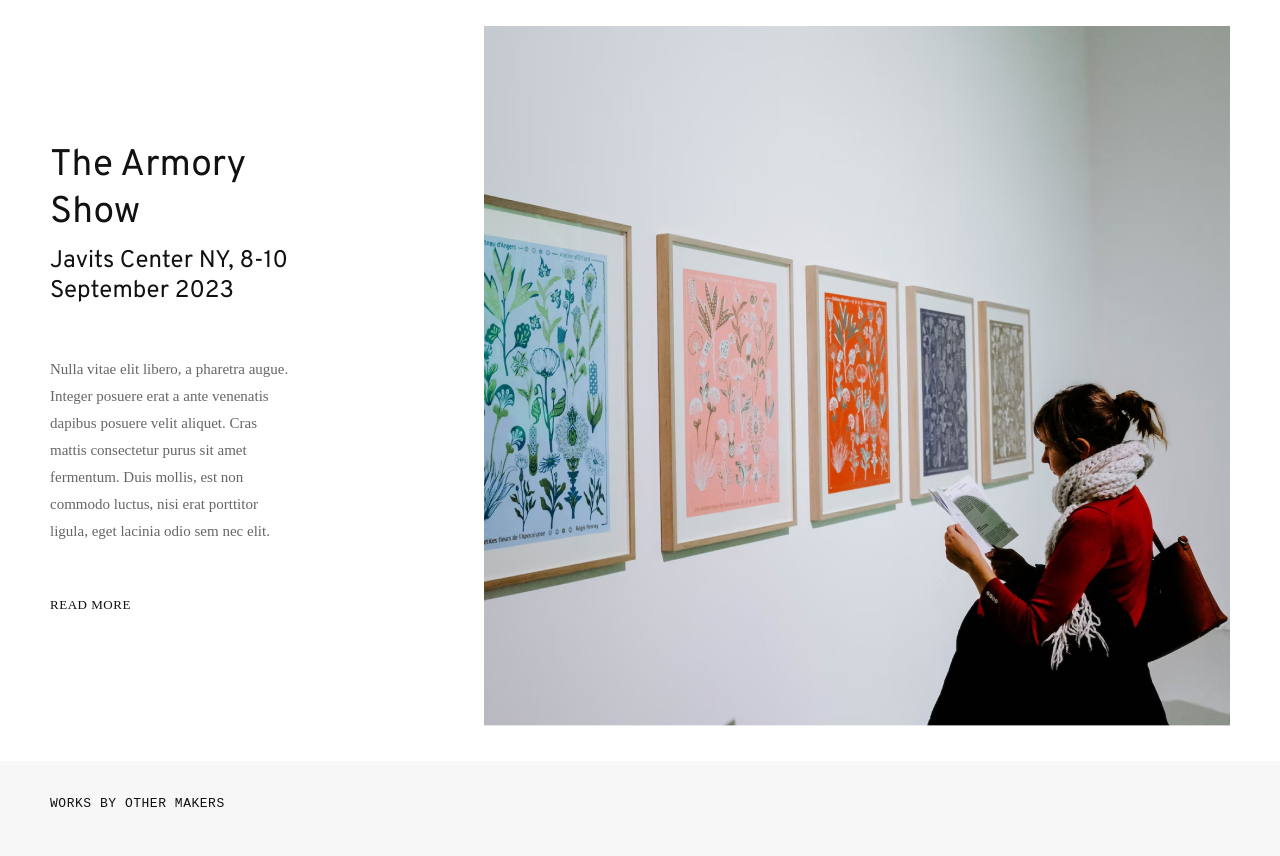
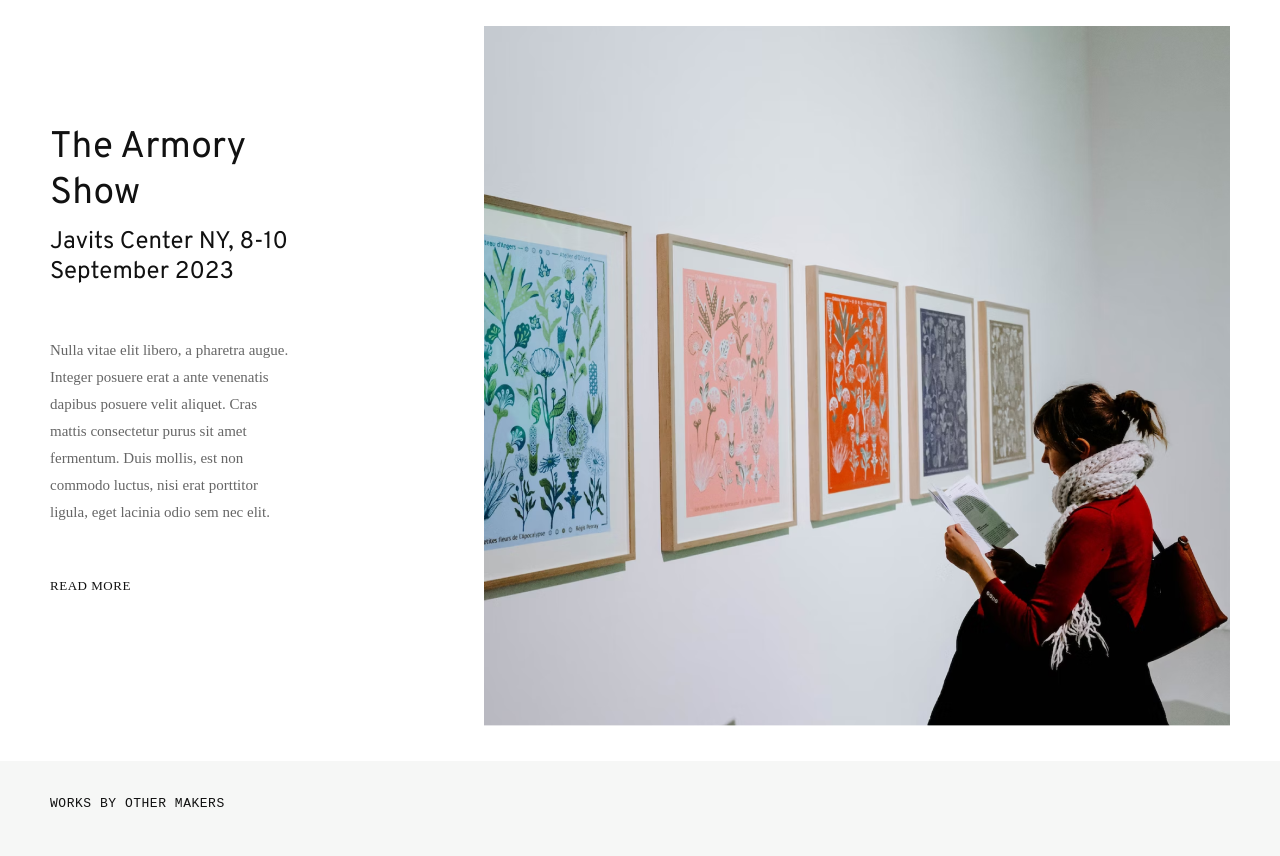
Before and after one commit to jamesbdev/artlogic-code-test, a plain HTML site: page index.html in a window 1280 px wide. Shown: the part 1600-2456 px from the top of the page. Drawn offline with Linux system fonts and the light colour scheme; a web font is replaced by a local one.

Commit message:
remove spacing of title

```diff
--- a/style.css
+++ b/style.css
@@ -112,6 +112,10 @@ header nav {
     font-weight: 400;
     line-height: 125%; /* 46.25px */
     margin-bottom: 0;
+}
+
+.image-text-container:not(:first-of-type) h3 {
+  margin-top: 0;
 }
 
 .flex-container .child-container {
```
